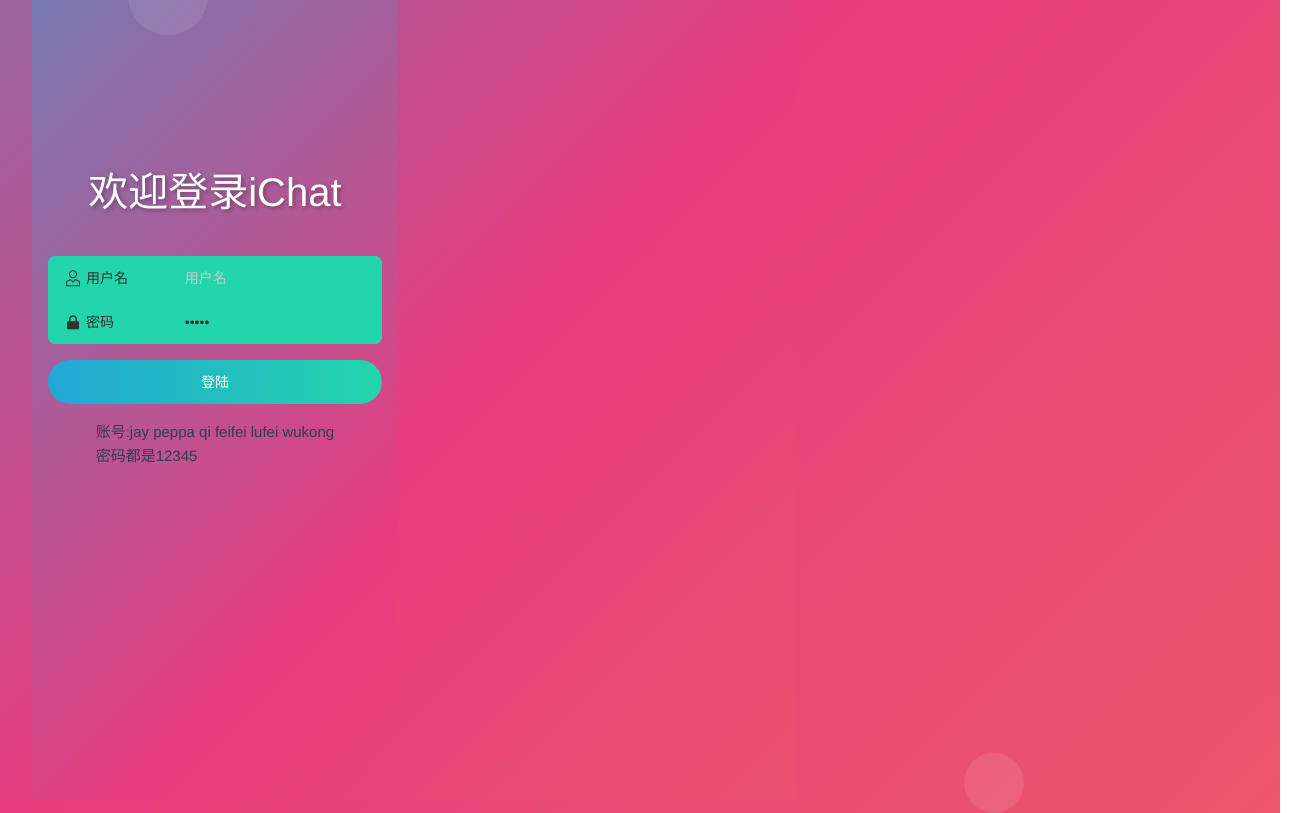
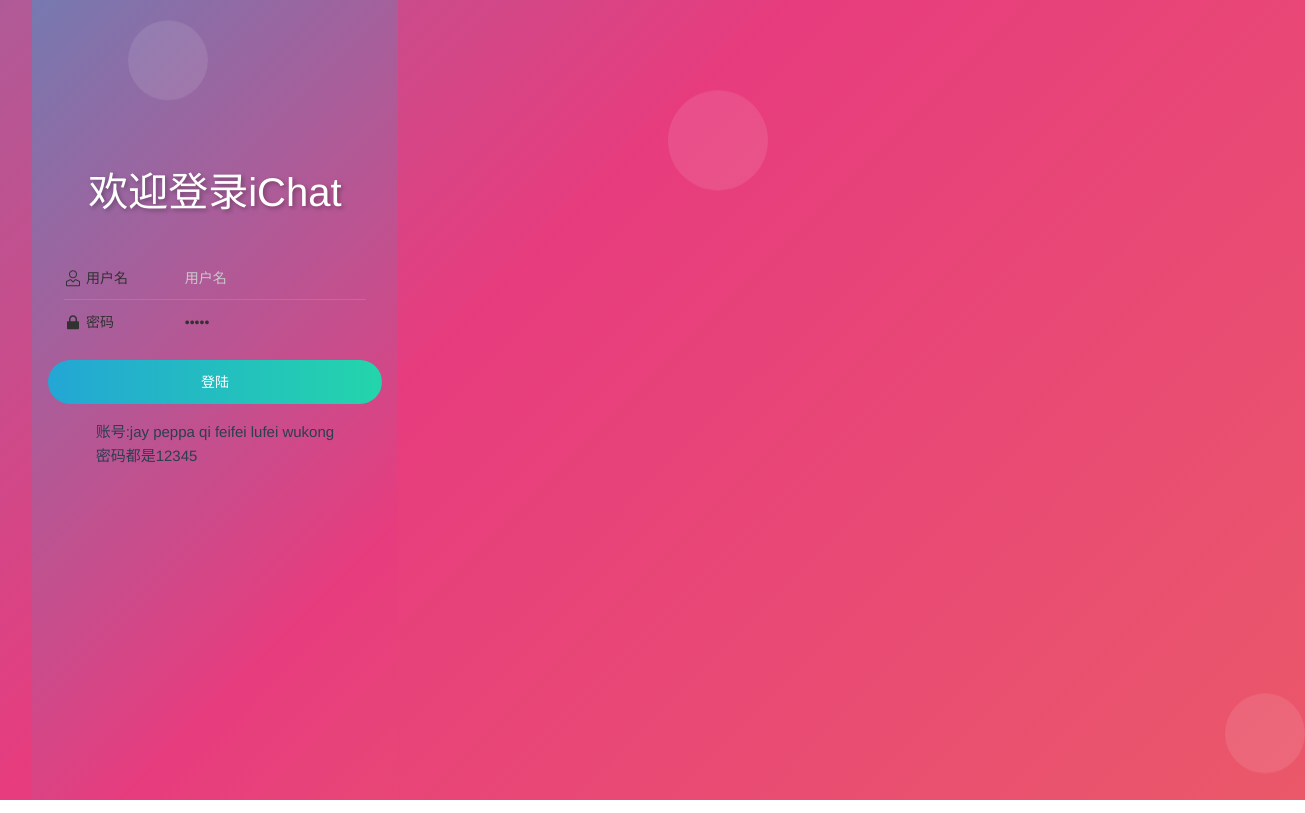
Before and after one commit to wxy2077/im_chat, a Vue app: page /login in a window 1280 px wide. Shown: the whole page, 1305 px wide, since content can reach past the window. Built offline with nearby package versions, Linux system fonts and the light colour scheme.

Commit message:
style:color theme

```diff
--- a/package.json
+++ b/package.json
@@ -21,6 +21,7 @@
     "element-plus": "^2.7.2",
     "pinia": "^2.1.7",
     "pinyin-pro": "^3.22.0",
+    "uuid": "^10.0.0",
     "vant": "^4.9.1",
     "vue": "^3.4.21",
     "vue-router": "^4.3.0",
--- a/src/App.vue
+++ b/src/App.vue
@@ -4,9 +4,43 @@ import MenuTabBar from './components/common/MenuTabBar.vue'
 
 <template>
   <header>
+    <div class="floating-element"></div>
+    <div class="floating-element"></div>
+    <div class="floating-element"></div>
+    <div class="floating-element"></div>
     <router-view></router-view>
     <MenuTabBar></MenuTabBar>
   </header>
 </template>
 
-<style scoped></style>
+<style scoped>
+
+.floating-element {
+  position: absolute;
+  background: rgba(255, 255, 255, 0.1);
+  border-radius: 50%;
+  pointer-events: none;
+}
+
+.floating-element:nth-child(1) {
+  width: 80px;
+  height: 80px;
+  top: 25px;
+  left: 10%;
+  animation: float 6s ease-in-out infinite;
+}
+.floating-element:nth-child(2) {
+  width: 80px;
+  height: 80px;
+  top: 95rex;
+  right: -25px;
+  animation: float 6s ease-in-out infinite;
+}
+.floating-element:nth-child(3) {
+  width: 100px;
+  height: 100px;
+  top: 13rex;
+  right: 40%;
+  animation: float 6s ease-in-out infinite;
+}
+</style>
--- a/src/assets/base.css
+++ b/src/assets/base.css
@@ -23,6 +23,8 @@
   --vt-c-gradient-background: linear-gradient(-45deg, #ee7752, #e73c7e, #23a6d5, #23d5ab);
   --vt-c-animation: gradientBG 15s ease infinite;
   --vt-c-background-size: 400% 400%;
+  --vt-c-common-bg: linear-gradient(to bottom right, #23d5ab, #a8ff78);
+  --vt-c-bg-gray: linear-gradient(to bottom right, #f5f5f5, #e0e0e0);
 }
 
 /* semantic color variables for this project */
@@ -92,10 +94,19 @@ body {
 }
 
 :root:root {
-  /*--van-button-primary-background: var(--vt-c-basecolor);*/
+  /*--van-cell-background: var(--vt-c-basecolor);*/
+  --van-cell-background: ;
+  /*--van-background-2: var(--vt-c-common-bg);*/
+  --van-background-2: ;
+  --van-button-default-border-color: var(--vt-c-basecolor);
+  /*--van-button-default-border-color: ;*/
+  --van-border-color: var(--vt-c-basecolor);
+  --van-active-color: var(--vt-c-basecolor);
+  --van-search-background: ;
+  --van-search-content-background: var(--vt-c-bg-gray);
+  --van-nav-bar-background: ;
+  /*--van-border-width: 0px;*/
 
-  --van-cell-background: var(--vt-c-basecolor);
-  --van-background-2: linear-gradient(to bottom right, #23d5ab, #a8ff78);
-  --van-button-default-border-color: var(--vt-c-basecolor);
-  --van-border-color: linear-gradient(to bottom right, #23d5ab, #a8ff78);
+  /*--van-black:var(--vt-c-basecolor);*/
+  --van-black: ;
 }
--- a/src/assets/main.css
+++ b/src/assets/main.css
@@ -24,6 +24,30 @@ a,
   padding: 3px;
 }
 
+@keyframes float {
+  0% {
+    transform: translatey(0px);
+  }
+  50% {
+    transform: translatey(-20px);
+  }
+  100% {
+    transform: translatey(0px);
+  }
+}
+
+@keyframes gradientBG {
+  0% {
+    background-position: 0% 50%;
+  }
+  50% {
+    background-position: 100% 50%;
+  }
+  100% {
+    background-position: 0% 50%;
+  }
+}
+
 @media (hover: hover) {
   a:hover {
     background-color: hsla(160, 100%, 37%, 0.2);
--- a/src/types/message.ts
+++ b/src/types/message.ts
@@ -1,5 +1,6 @@
 // 消息数据
 export interface Message {
+  msg_id?: string
   avatar?: string
   sender_username?: string
   sender_user_id: number
@@ -11,4 +12,5 @@ export interface Message {
   file_suffix?: string
   file?: Blob
   created_at: string
+  receipt_type?: number
 }
--- a/src/views/chat/comps/BottomInput.vue
+++ b/src/views/chat/comps/BottomInput.vue
@@ -1,6 +1,7 @@
 <template>
   <div class="bottom-input-container">
-    <van-field v-model="inputValue" placeholder="" right-icon="send" clearable />
+    <van-field v-model="inputValue" placeholder="" />
+    <span style="margin-right: 10px;"></span>
     <van-button @click="sendMsg" size="small" type="primary" style="width: 50px">发送 </van-button>
   </div>
 </template>
@@ -27,7 +28,6 @@ const sendMsg = () => {
   bottom: 0;
   left: 0;
   right: 0;
-  background-color: var(--vt-c-basecolor);
   padding: 10px;
   box-shadow: 0 -2px 8px rgba(0, 0, 0, 0.1);
   display: flex;
--- a/src/views/login/LoginView.vue
+++ b/src/views/login/LoginView.vue
@@ -1,8 +1,5 @@
 <template>
   <div class="login">
-
-    <div class="floating-element"></div>
-    <div class="floating-element"></div>
     <h1>欢迎登录iChat</h1>
     <div class="login-container ">
       <van-form @submit="onSubmit">
```
Also changed, not shown: 1 other file (tests, documents, lock files or other folders).
